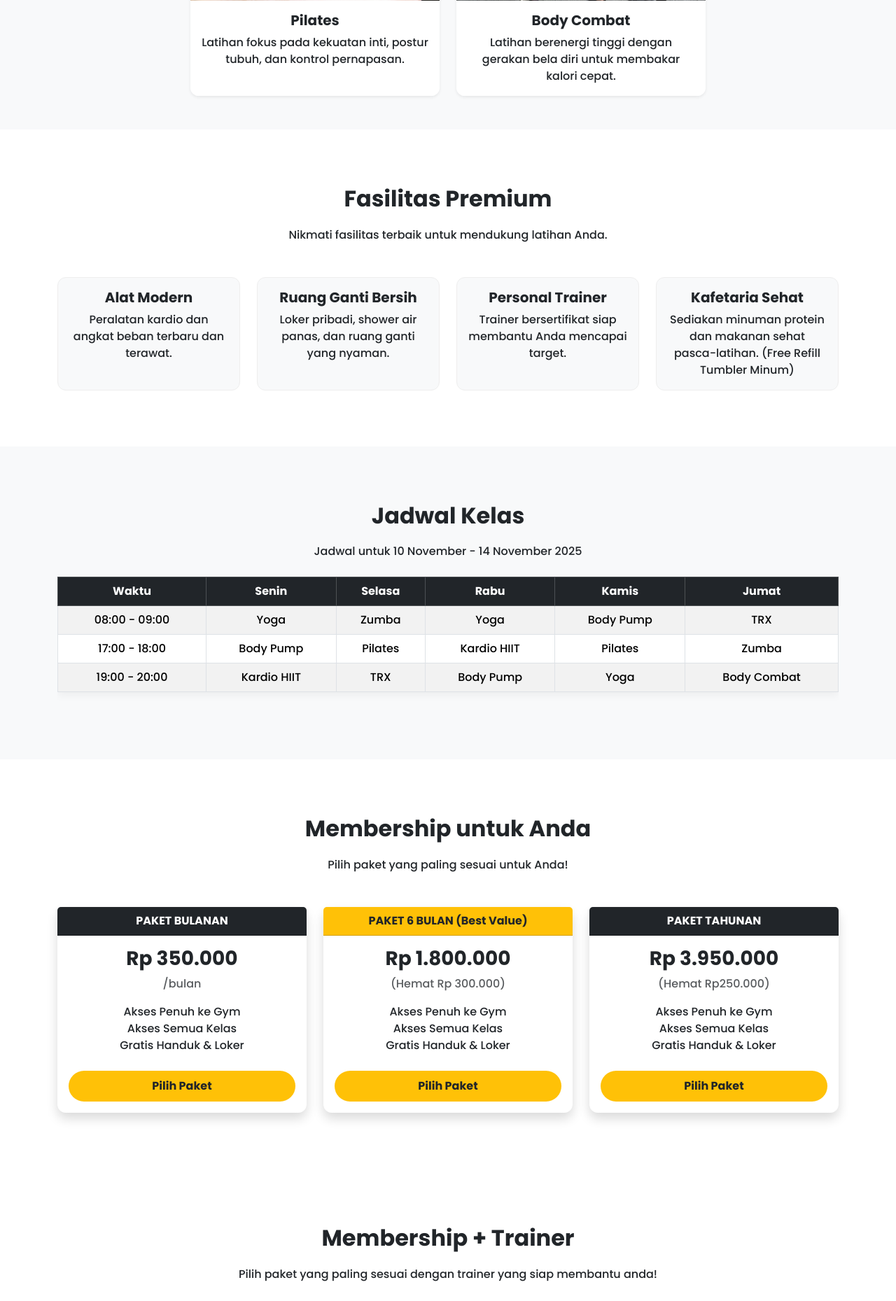
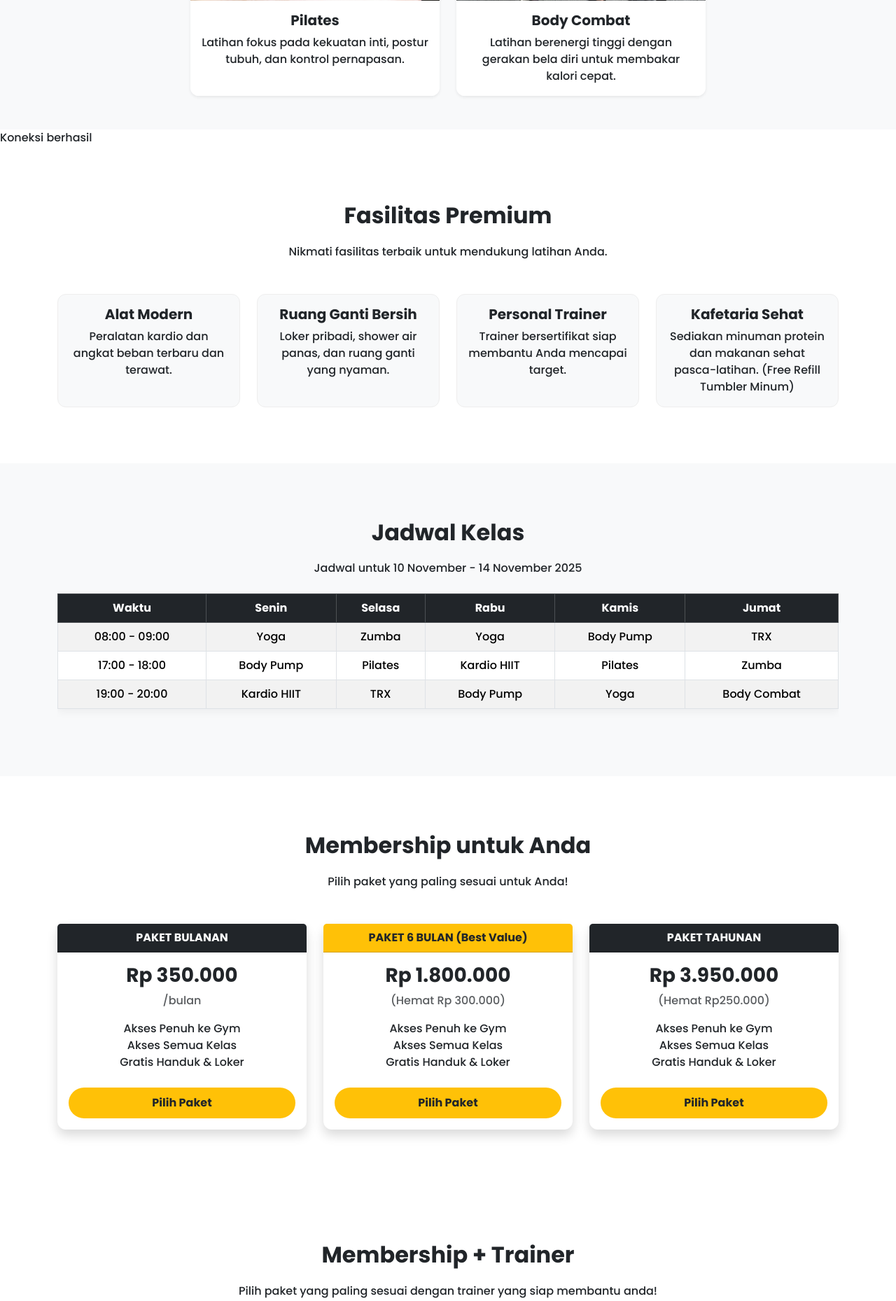
Before and after one commit to yogatamaRadik/BootStrap_CSSFrameWork_Revision, a PHP site: page / in a window 1280 px wide. Shown: the part 1773-3632 px from the top of the page at 70% size. Run offline with PHP 8.4, Linux system fonts and the light colour scheme.

Commit message:
Berhasil

```diff
--- a/index.php
+++ b/index.php
@@ -24,6 +24,7 @@
 
         <!-- PROGRAM SECTION -->
         <?php include("program_section.php"); ?>
+        <?php include("koneksi.php"); ?>
 
         <!-- FASILITAS SECTION -->
         <?php include("fasilitas_section.php"); ?>
--- a/koneksi.php
+++ b/koneksi.php
@@ -9,4 +9,5 @@ $conn = mysqli_connect($host, $user, $pass, $db);
 if (!$conn) {
     die("Koneksi gagal: " . mysqli_connect_error());
 }
+echo 'Koneksi berhasil';
 ?>
```
